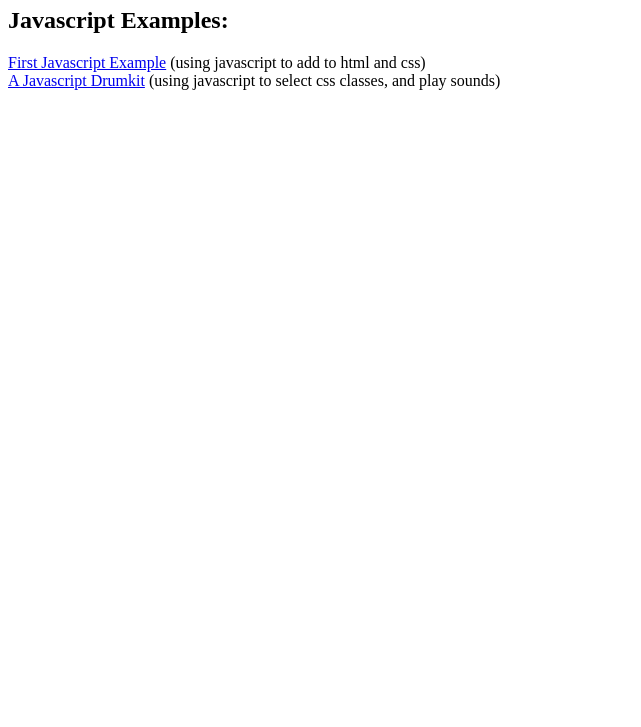
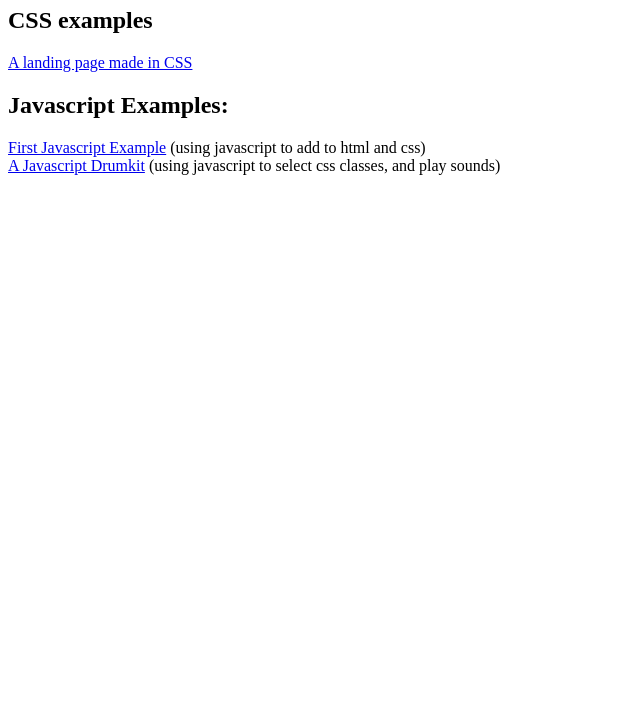
Before and after one commit to leggman7/leggman7.github.io, a plain HTML site: page index.html in a window 1280 px wide. Shown: the part 73-800 px from the top of the page, without its empty margins (0-641 px from the left). Drawn offline with Linux system fonts and the light colour scheme.

Commit message:
Update index.html to include landing page

```diff
--- a/index.html
+++ b/index.html
@@ -8,6 +8,10 @@
 </head>
 <body>
 <h1>A website about learning to code web apps</h1>
+<div class="css">
+  <h2>CSS examples</h2>
+  <div><a href="./landing_page/index.html">A landing page made in CSS</a></div>
+</div>
 <div class="javascript">
   <h2>Javascript Examples:</h2>
   <div><a href="./javascript_example1/javascript_example1.html">First Javascript Example</a> (using javascript to add to html and css)</div>
```
